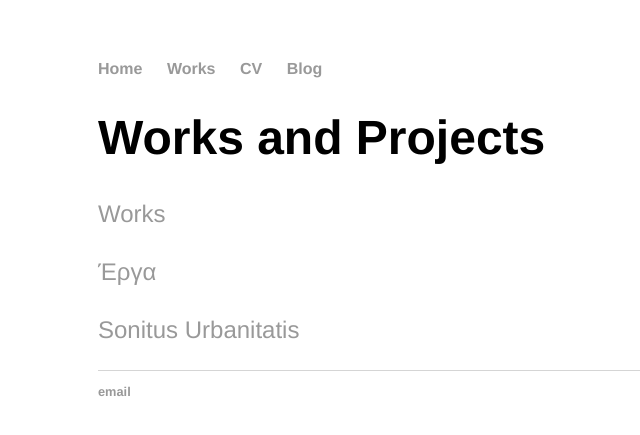
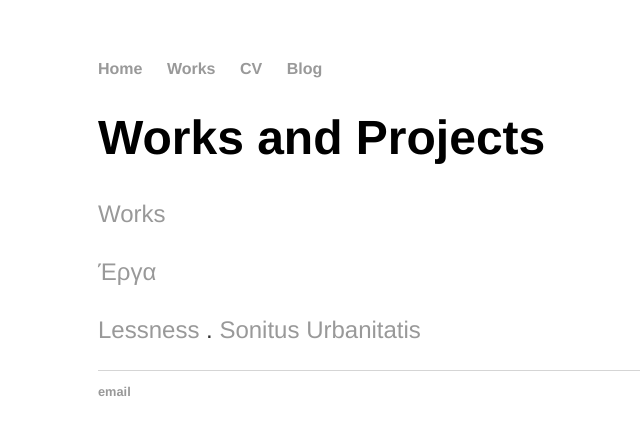
Before and after one commit to YiannosEconomou/Yiannos-E.net, a Jekyll site: the page built from about/index.html, in a window 1280 px wide. Shown: the top 435 px of the page, without its empty margins (94-734 px from the left). Built offline with Jekyll 4.4.1, drawn with Linux system fonts in a browser that asks for light colours.

Commit message:
Update index.html

```diff
--- a/about/index.html
+++ b/about/index.html
@@ -6,6 +6,7 @@ title: Yiannos Economou, Video Artist
 	<h1>Works and Projects</h1>
 	<p> <a href="/about">Works</a></p>
 	<p><a href="/about">Έργα</a></p>
+	<p><p><a href="/about/lessness.html">Lessness</a> .
 
-	<p><a href="/about/sonitus.html">Sonitus Urbanitatis</a>
+	<a href="/about/sonitus.html">Sonitus Urbanitatis</a>
 </div><!-- /.blurb -->
```
